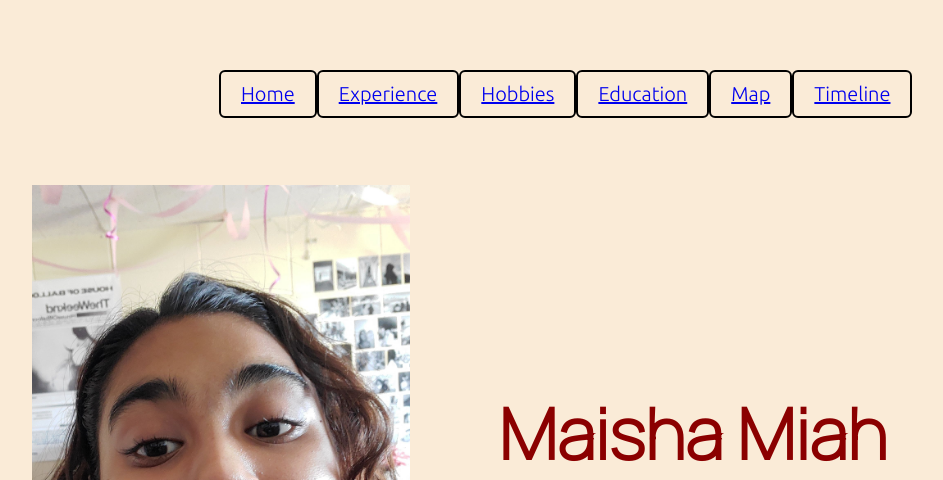
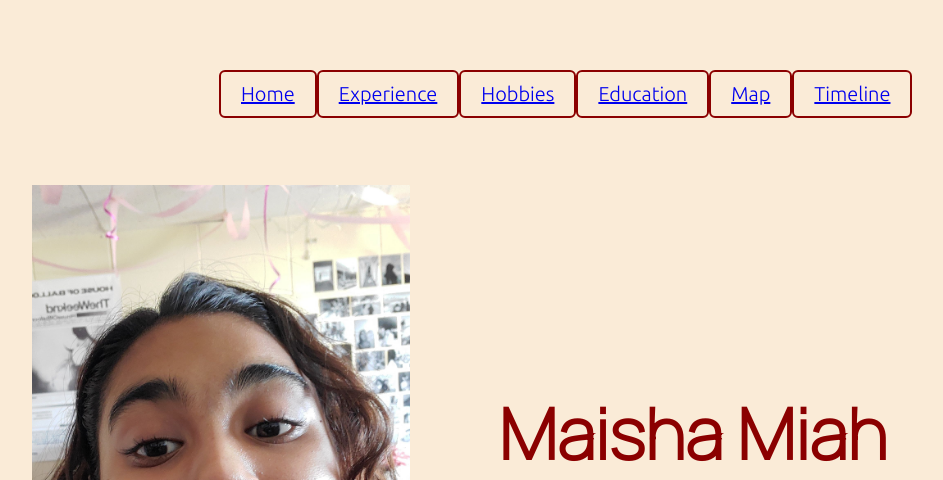
Before and after one commit to mmiah00/Personal-Portfolio, a Flask app: page / in a window 1280 px wide; the page is wider, and only the part inside the window is pictured. Shown: the top 480 px of that part, without its empty margins (136-1079 px from the left). Run offline with Flask 2, Linux system fonts and the light colour scheme; parts of the project's set-up code (start-up, migrations or seed data) failed here and were passed over.

Commit message:
changed font color to dark red

```diff
--- a/app/static/styles/main.css
+++ b/app/static/styles/main.css
@@ -41,9 +41,9 @@ body {
     font-size: 20px;
     border-radius: 6px;
     text-align: center;
-    border: 2px solid black;
+    border: 2px solid rgb(139, 0,0);
     outline: 1px;
-    color: #0e0000;
+    color: rgb(139, 0,0);
 }
 
 /* *********** FOR HOMEPAGE *********** */
```
